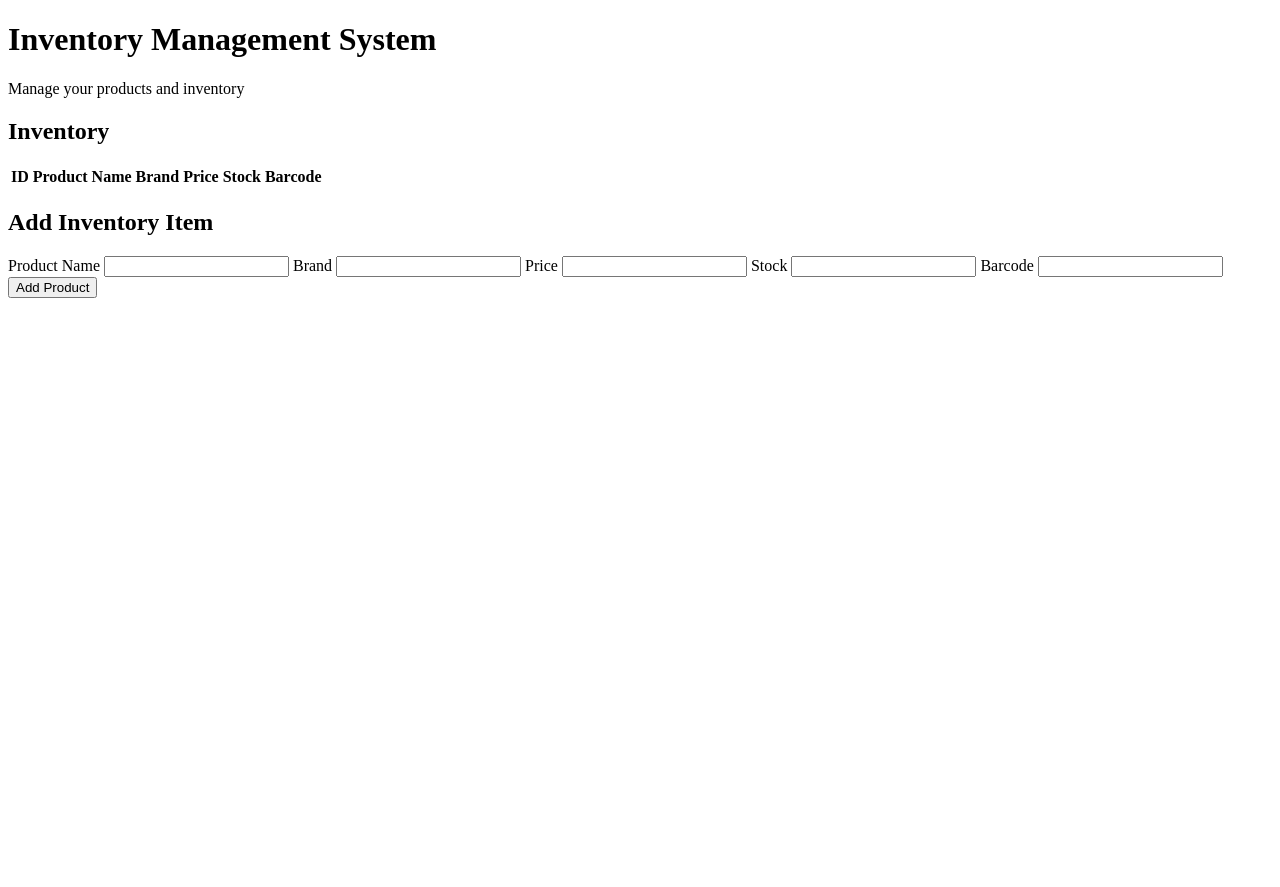
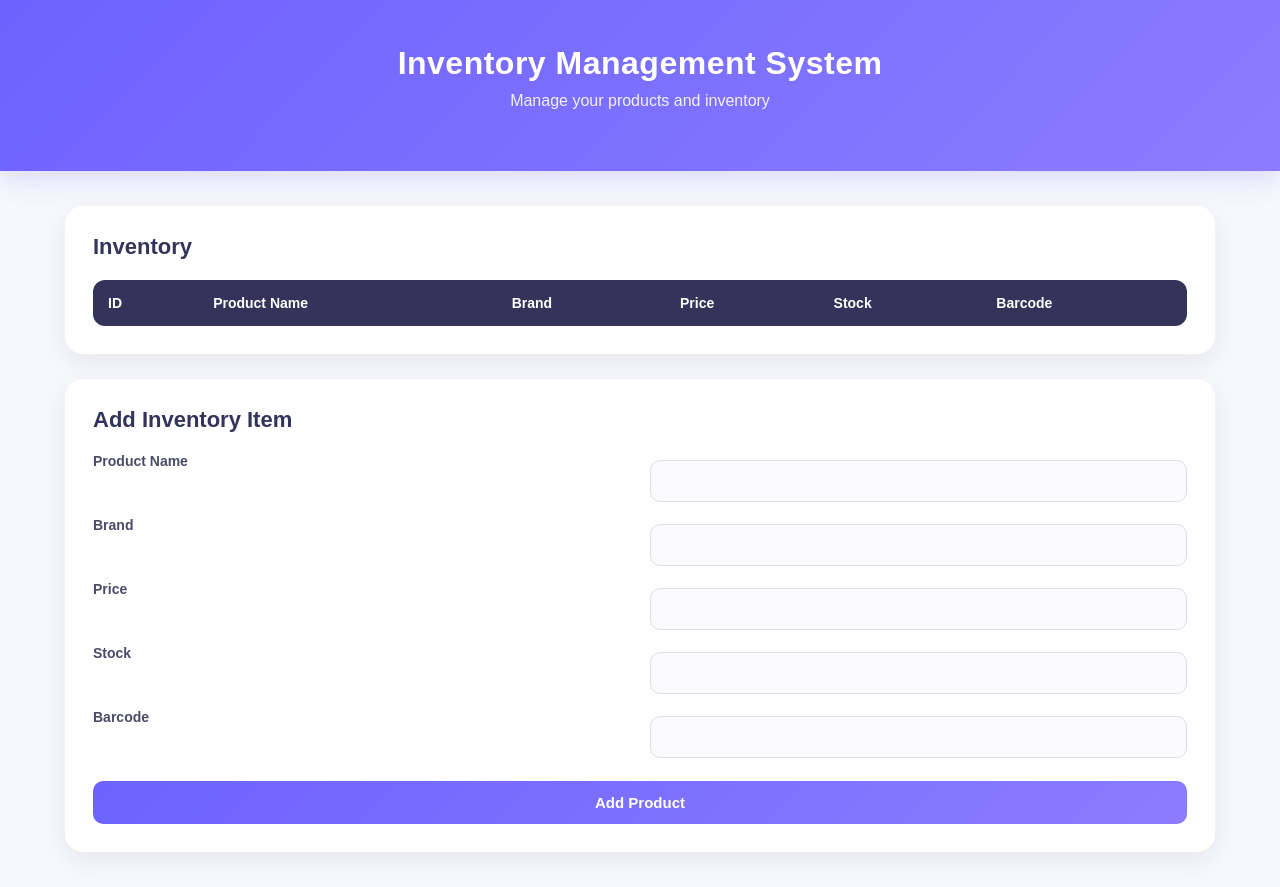
Before and after one commit to faithkyungu-fnk/inventory-management-system, a Flask app: page / in a window 1280 px wide. Before the commit the page ends 298 px from the top, so only its background shows below. Run offline with Flask 3, Linux system fonts and the light colour scheme; lists and menus that the app fills with data are empty.

Commit message:
style.css

```diff
--- /dev/null
+++ b/static/style.css
@@ -0,0 +1,147 @@
+* {
+    box-sizing: border-box;
+}
+
+body {
+    font-family: Arial, sans-serif;
+    margin: 0;
+    background: #f7f8fc;
+    color: #25263a;
+}
+
+header {
+    background: linear-gradient(135deg, #6c63ff, #8b7cff);
+    color: white;
+    padding: 45px 20px;
+    text-align: center;
+    box-shadow: 0 8px 25px rgba(108, 99, 255, 0.2);
+}
+
+header h1 {
+    margin: 0;
+    font-size: 32px;
+    letter-spacing: 0.5px;
+}
+
+header p {
+    margin-top: 10px;
+    font-size: 16px;
+    opacity: 0.9;
+}
+
+main {
+    width: 90%;
+    max-width: 1150px;
+    margin: 35px auto;
+}
+
+section {
+    background: white;
+    padding: 28px;
+    margin-bottom: 25px;
+    border-radius: 18px;
+    box-shadow: 0 8px 25px rgba(37, 38, 58, 0.08);
+}
+
+section h2 {
+    margin-top: 0;
+    margin-bottom: 20px;
+    color: #34345a;
+    font-size: 22px;
+}
+
+table {
+    width: 100%;
+    border-collapse: separate;
+    border-spacing: 0;
+    overflow: hidden;
+    border-radius: 12px;
+}
+
+th {
+    background: #34345a;
+    color: white;
+    padding: 15px;
+    text-align: left;
+    font-size: 14px;
+}
+
+td {
+    padding: 15px;
+    border-bottom: 1px solid #eeeeF5;
+    color: #55566f;
+}
+
+tr:last-child td {
+    border-bottom: none;
+}
+
+tbody tr:hover {
+    background: #f5f4ff;
+}
+
+form {
+    display: grid;
+    grid-template-columns: 1fr 1fr;
+    gap: 15px 20px;
+}
+
+label {
+    font-size: 14px;
+    font-weight: bold;
+    color: #4a4b68;
+}
+
+input {
+    width: 100%;
+    padding: 12px 14px;
+    margin-top: 7px;
+    border: 1px solid #ddddec;
+    border-radius: 10px;
+    background: #fafaff;
+    font-size: 14px;
+    outline: none;
+}
+
+input:focus {
+    border-color: #6c63ff;
+    box-shadow: 0 0 0 3px rgba(108, 99, 255, 0.12);
+}
+
+button {
+    grid-column: 1 / -1;
+    padding: 13px;
+    margin-top: 8px;
+    background: linear-gradient(135deg, #6c63ff, #8b7cff);
+    color: white;
+    border: none;
+    border-radius: 10px;
+    font-size: 15px;
+    font-weight: bold;
+    cursor: pointer;
+    transition: 0.2s;
+}
+
+button:hover {
+    transform: translateY(-2px);
+    box-shadow: 0 8px 18px rgba(108, 99, 255, 0.25);
+}
+
+@media (max-width: 700px) {
+    main {
+        width: 95%;
+    }
+
+    form {
+        grid-template-columns: 1fr;
+    }
+
+    table {
+        font-size: 13px;
+    }
+
+    th,
+    td {
+        padding: 10px;
+    }
+}
--- a/templates/index.html
+++ b/templates/index.html
@@ -4,6 +4,7 @@
     <meta charset="UTF-8">
     <meta name="viewport" content="width=device-width, initial-scale=1.0">
     <title>Inventory Management System</title>
+    <link rel="stylesheet" href="{{ url_for('static', filename='style.css') }}">
 </head>
 
 <body>
```
